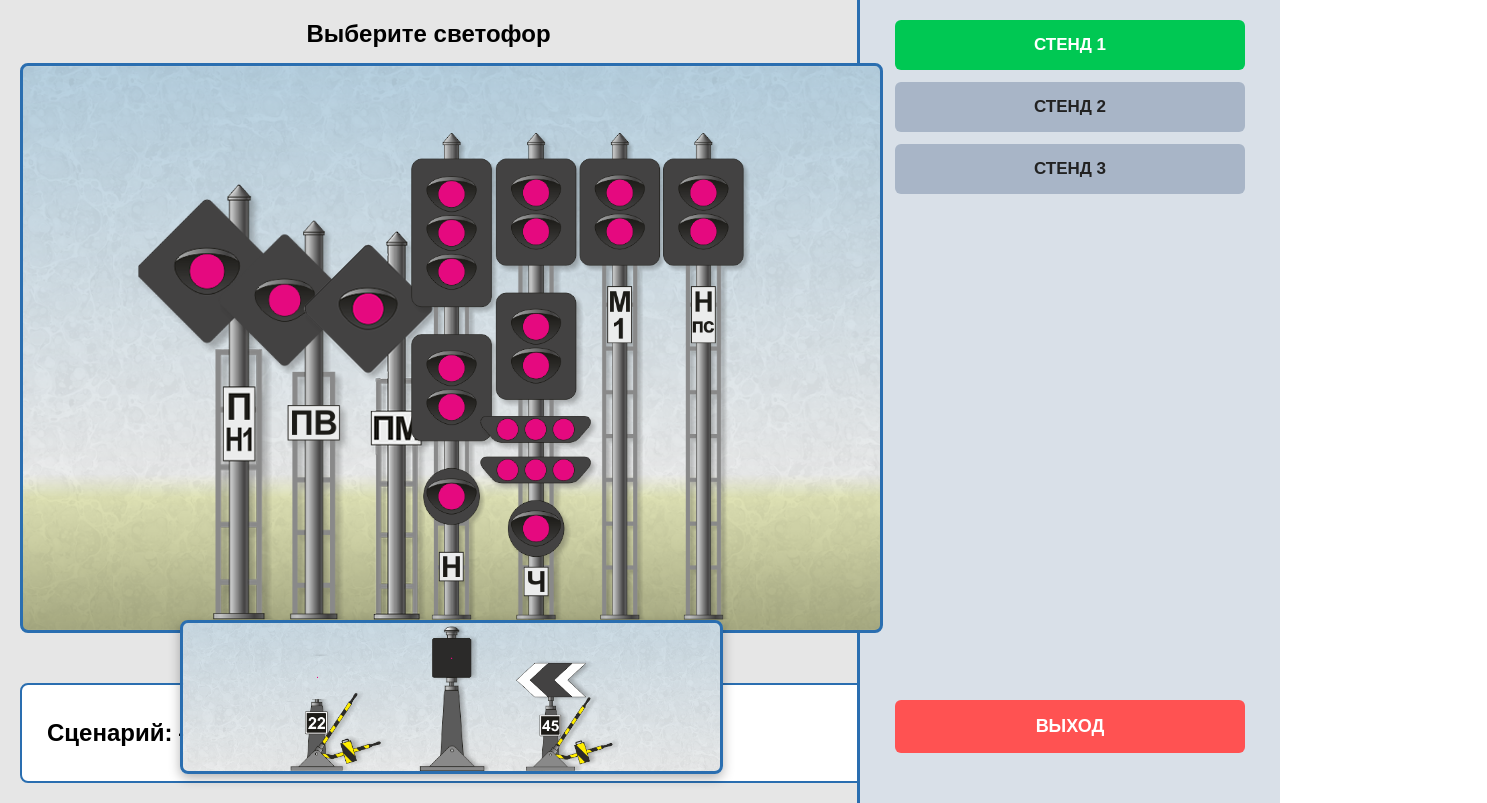
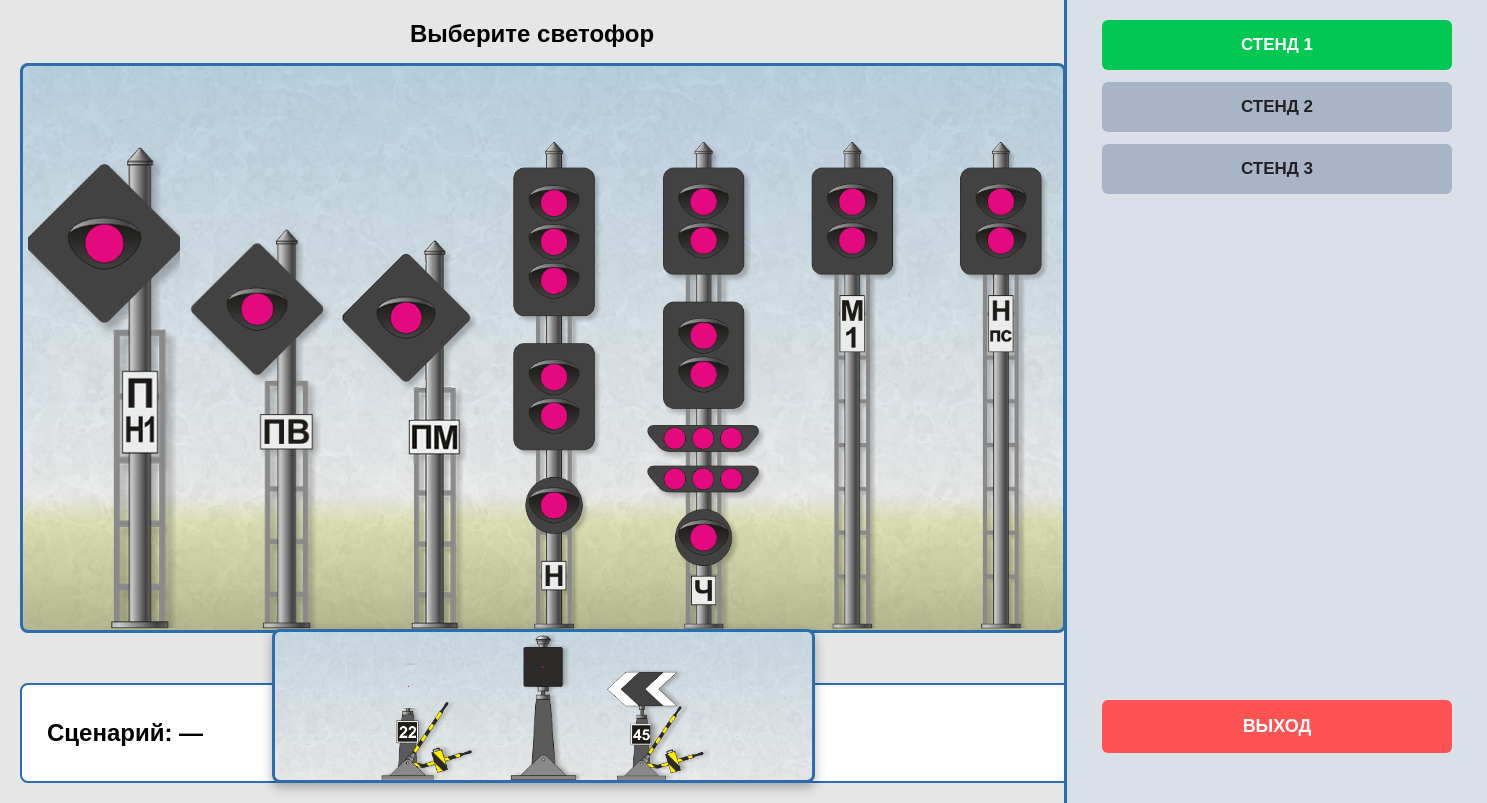
Before and after one commit to L0nelys016/RulesOfTechnicalOperationOfRollingStock, a React (Vite) app in the folder RulesOfTechnicalOperationOfRollingStock/: page / in a window 1280 px wide. Shown: the whole page, 1487 px wide, since content can reach past the window. Built offline with nearby package versions, Linux system fonts and the light colour scheme.

Commit message:
Update App.css

```diff
--- a/RulesOfTechnicalOperationOfRollingStock/src/App.css
+++ b/RulesOfTechnicalOperationOfRollingStock/src/App.css
@@ -50,7 +50,13 @@
   min-height: 493px;
   position: relative;
   z-index: 1;
+  gap: 65px;
   margin-top: 5%;
+}
+
+
+.main-lights .light-item:first-child {
+  width: 120%;
 }
 
 .light-item {
@@ -69,7 +75,7 @@
 }
 
 .traffic-light {
-width: 180%;
+  width: 180%;
   height: auto;
   max-height: 493px;
   object-fit: contain;
```
